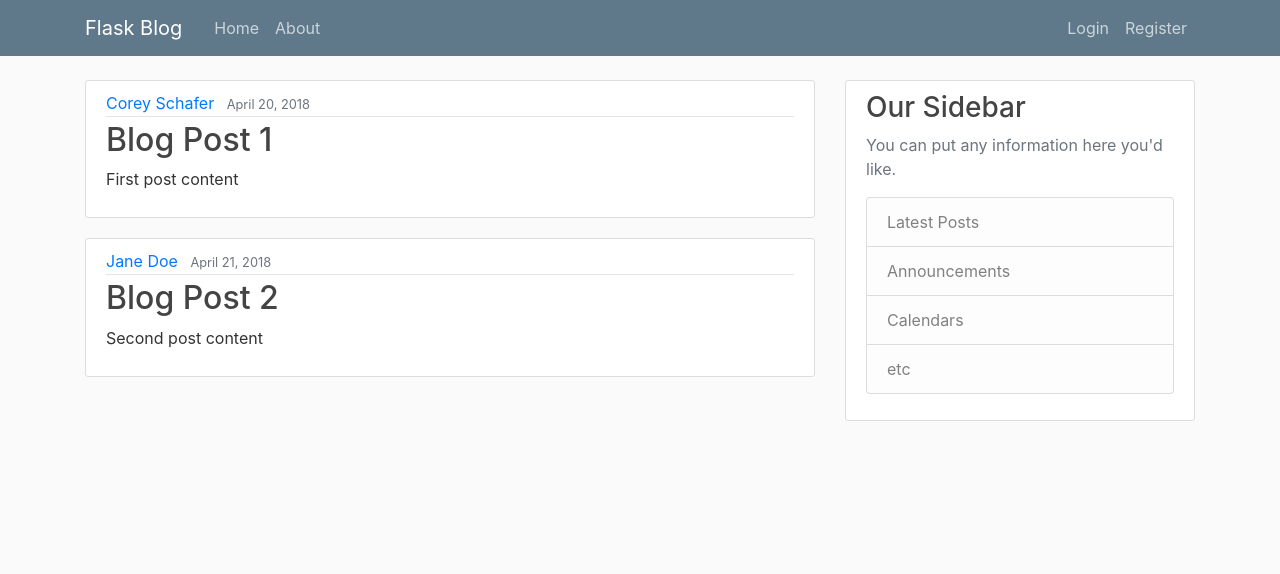
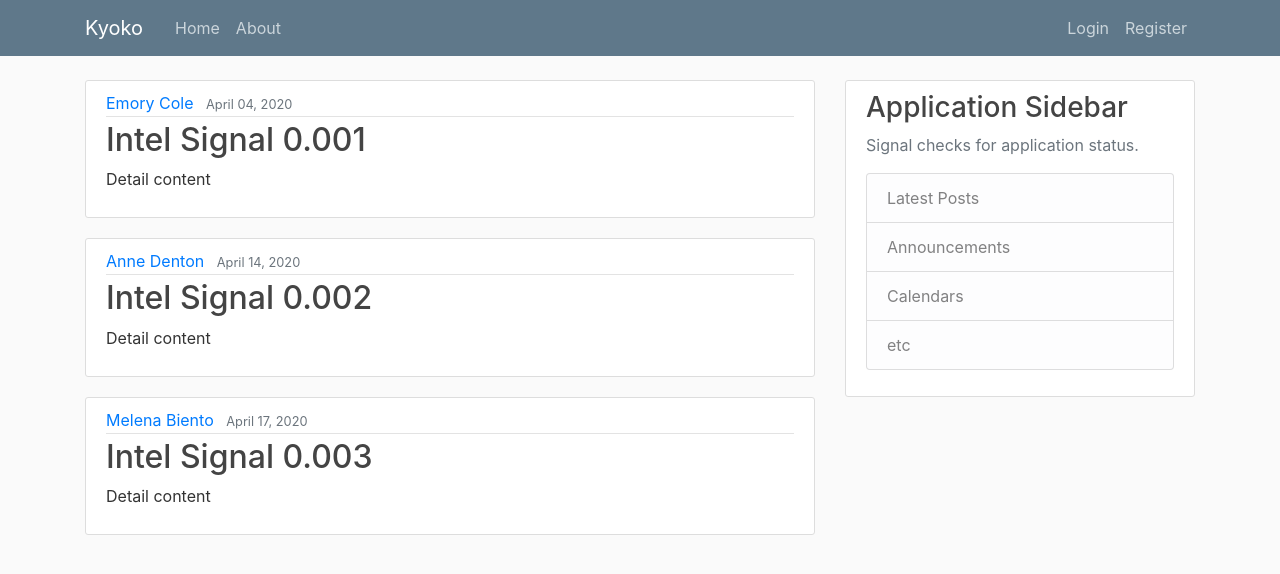
Before and after one commit to viserati/Kyoko, a Flask app: page / in a window 1280 px wide. Shown: the top 574 px of the page. Run offline with Flask 2, Linux system fonts and the light colour scheme; some libraries are stand-ins or nearby versions.

```diff
--- a/app.py
+++ b/app.py
@@ -6,17 +6,26 @@ app.config['SECRET_KEY'] = '5791628bb0b13ce0c676dfde280ba245'
 
 posts = [
     {
-        'author': 'Corey Schafer',
-        'title': 'Blog Post 1',
-        'content': 'First post content',
-        'date_posted': 'April 20, 2018'
+        'author': 'Emory Cole',
+        'title': 'Intel Signal 0.001',
+        'content': 'Detail content',
+        'date_posted': 'April 04, 2020'
     },
     {
-        'author': 'Jane Doe',
-        'title': 'Blog Post 2',
-        'content': 'Second post content',
-        'date_posted': 'April 21, 2018'
+        'author': 'Anne Denton',
+        'title': 'Intel Signal 0.002',
+        'content': 'Detail content',
+        'date_posted': 'April 14, 2020'
+    },
+
+    {
+        'author': 'Melena Biento',
+        'title': 'Intel Signal 0.003',
+        'content': 'Detail content',
+        'date_posted': 'April 17, 2020'
     }
+
+
 ]
 
 
--- a/templates/layout.html
+++ b/templates/layout.html
@@ -11,16 +11,16 @@
     <link rel="stylesheet" type="text/css" href="{{ url_for('static', filename='main.css') }}">
 
     {% if title %}
-        <title>Flask Blog - {{ title }}</title>
+        <title>Kyoko - {{ title }}</title>
     {% else %}
-        <title>Flask Blog</title>
+        <title> Kyoko </title>
     {% endif %}
 </head>
 <body>
     <header class="site-header">
       <nav class="navbar navbar-expand-md navbar-dark bg-steel fixed-top">
         <div class="container">
-          <a class="navbar-brand mr-4" href="/">Flask Blog</a>
+          <a class="navbar-brand mr-4" href="/">Kyoko</a>
           <button class="navbar-toggler" type="button" data-toggle="collapse" data-target="#navbarToggle" aria-controls="navbarToggle" aria-expanded="false" aria-label="Toggle navigation">
             <span class="navbar-toggler-icon"></span>
           </button>
@@ -54,8 +54,8 @@
         </div>
         <div class="col-md-4">
           <div class="content-section">
-            <h3>Our Sidebar</h3>
-            <p class='text-muted'>You can put any information here you'd like.
+            <h3>Application Sidebar</h3>
+            <p class='text-muted'>Signal checks for application status.
               <ul class="list-group">
                 <li class="list-group-item list-group-item-light">Latest Posts</li>
                 <li class="list-group-item list-group-item-light">Announcements</li>
```
